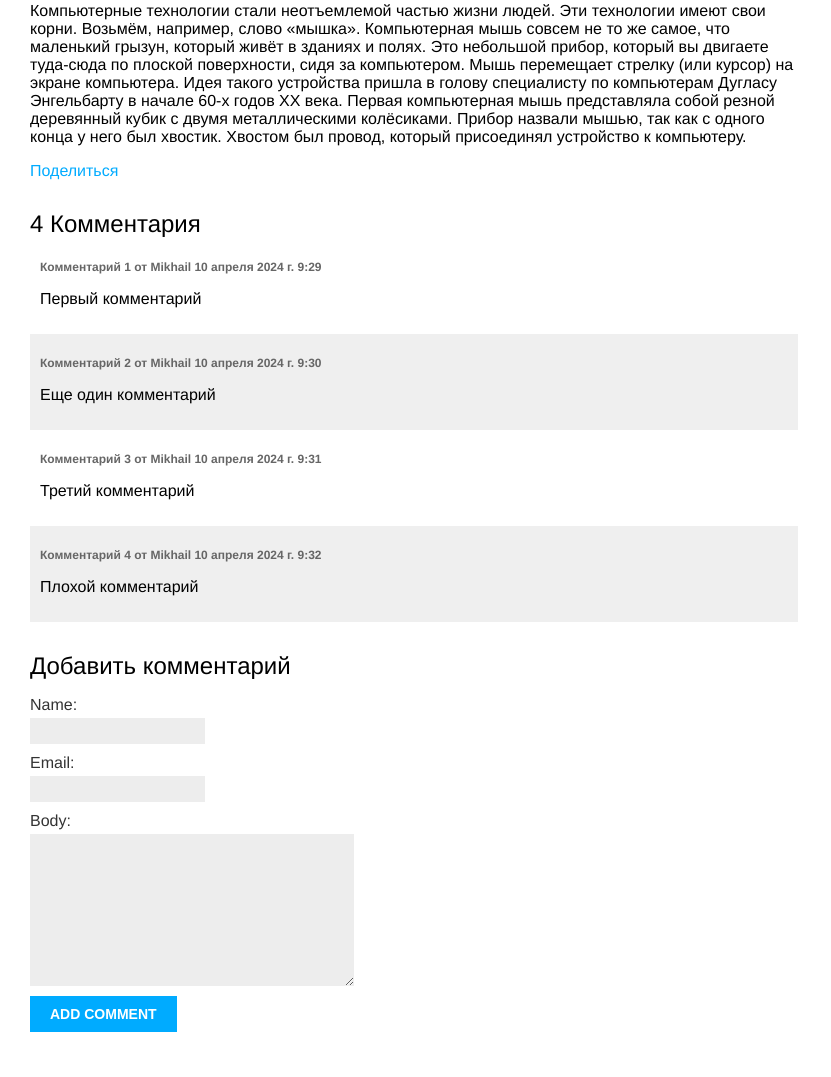
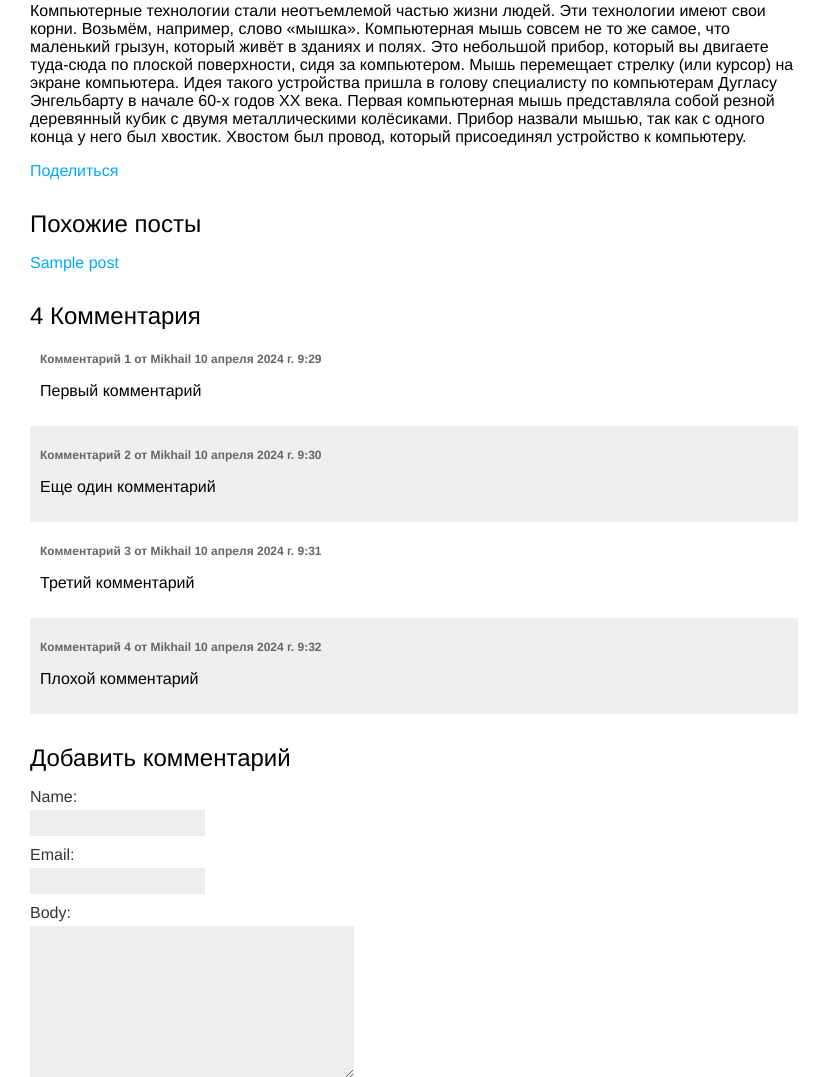
Before and after one commit to ozdorova/django-blog-example, a Django app: template blog/templates/blog/post/detail.html in a window 1280 px wide. Shown: the part 377-1454 px from the top of the page, without its empty margins (0-831 px from the left). Before the commit the page ends 1409 px from the top, so only its background shows below. Run offline with Django 4.2, Linux system fonts and the light colour scheme; data comes from the database, SQL or seed files in the repository; both versions use the stored data as it was after the commit; the template is opened without the code that fills it: values that come from a table or form of the project are taken from there, most other values are stand-ins (such as "Sample title", 1, 10 or a date in 2020); parts of the project's set-up code (start-up, migrations or seed data) failed here and were passed over.

Commit message:
add similar_posts

```diff
--- a/blog/templates/blog/post/detail.html
+++ b/blog/templates/blog/post/detail.html
@@ -18,6 +18,17 @@
         </a>
     </p>
 
+    <h2>Похожие посты</h2>
+    {% for post in similar_posts %}
+        <p>
+            <a href="{{ post.get_absolute_url }}"> {{ post.title }}</a>
+        </p>
+        {% empty %}
+            Похожих постов нет
+    {% endfor %}
+
+
+
     {% with comments.count as total_comments %}
         <h2>
             {{ total_comments }} {{total_comments|ru_plural:"Комментарий,Комментария,Комментариев"}}
```
Also changed, not shown: blog/views.py (+8 -1 lines), db.sqlite3.
